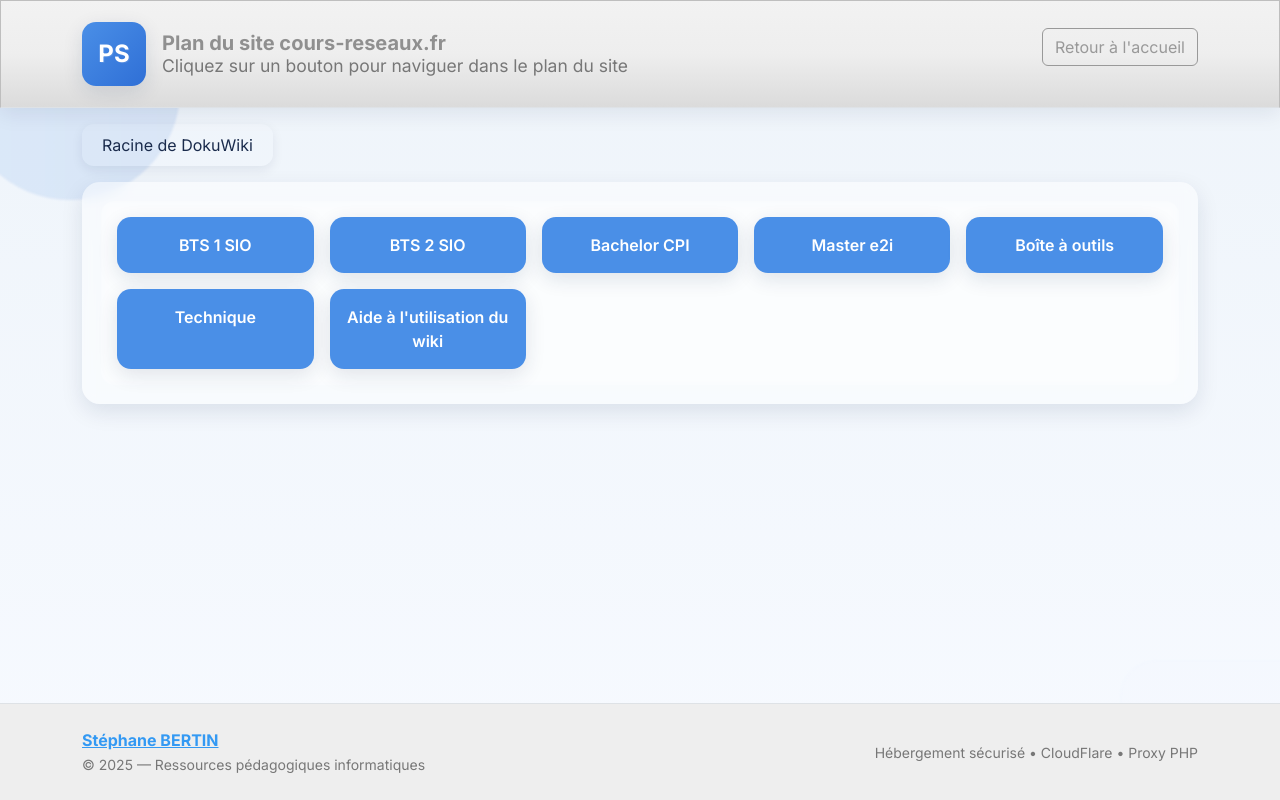
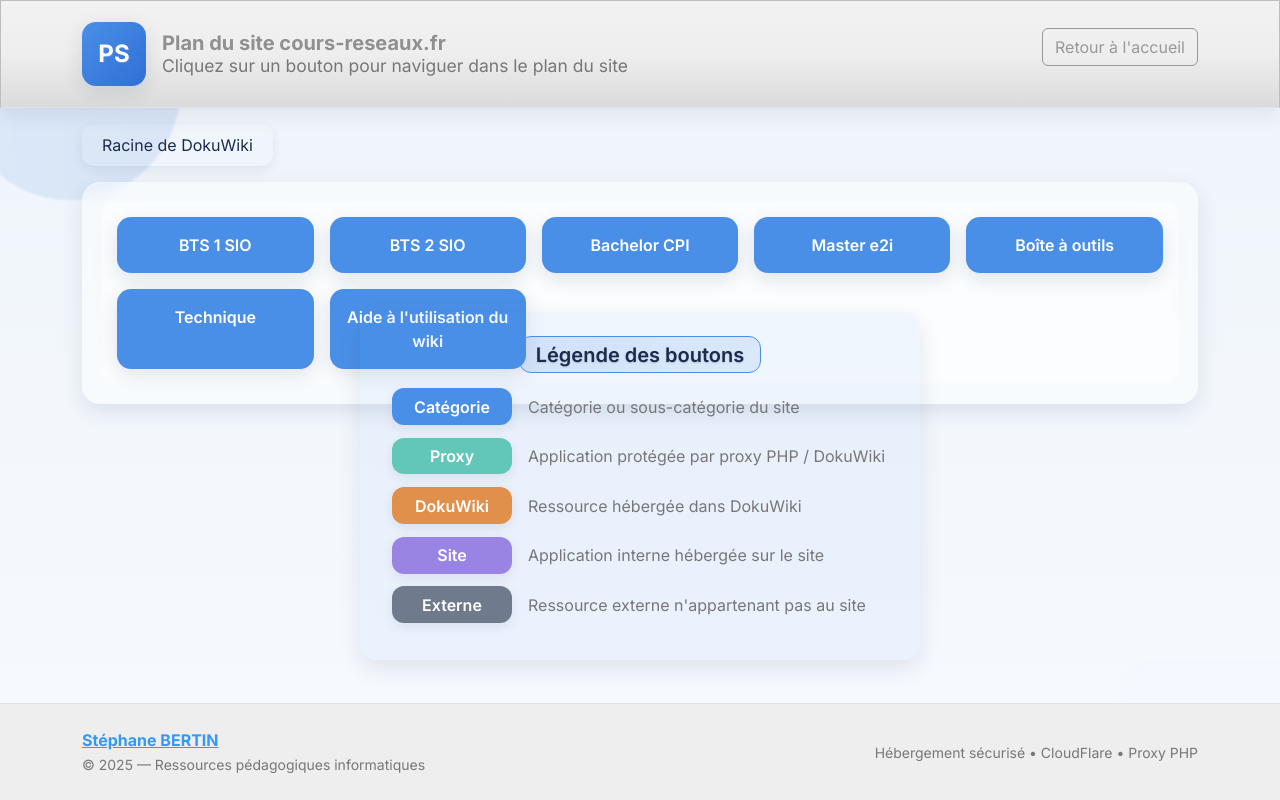
Before and after one commit to bertinstephane42/demo-hack, a PHP site: page /index/php/sitemap.php in a window 1280 px wide. Run offline with PHP 8.4, Linux system fonts and the light colour scheme; some libraries are stand-ins or nearby versions.

Commit message:
Add files via upload

```diff
--- a/index/php/sitemap.php
+++ b/index/php/sitemap.php
@@ -393,6 +393,126 @@ body{
 footer {
     margin-top: auto;
 }
+/* === Couleurs selon le type d'URL === */
+.item-proxy {
+    background: #62c7b8 !important;  /* vert menthe */
+}
+
+.item-doku {
+    background: #e0904a !important;  /* orange pastel légèrement assombri */
+}
+
+.item-site {
+    background: #9a84e3 !important;  /* violet pastel */
+}
+
+.item-external {
+    background: #6f7a8c !important;  /* gris ardoise bleuté */
+}
+
+/* Hover cohérent pour items */
+.item-proxy:hover    { background:#55b3a5 !important; }
+.item-doku:hover     { background:#cf7b36 !important; }
+.item-site:hover     { background:#826ed1 !important; }
+.item-external:hover { background:#5a6572 !important; }
+
+/* === Animation fade-in pour la légende === */
+@keyframes fadeInLegend {
+    0%   { opacity: 0; transform: translateY(15px); }
+    100% { opacity: 1; transform: translateY(0); }
+}
+
+/* === Légende centrée et harmonisée avec la charte === */
+#legendBox {
+    display: none;
+    position: absolute;
+    left: 50%;
+    transform: translateX(-50%) translateY(15px);
+    bottom: 12.5%;
+    width: 100%;
+    max-width: 560px;
+    margin: 2.5rem auto;
+    padding: 1.5rem 2rem;
+    background: rgba(74, 143, 231, 0.06);
+    border-radius: 16px;
+    box-shadow: 0 8px 22px rgba(10, 29, 66, 0.10);
+    text-align: center;
+    opacity: 0;
+    transition: opacity 0.6s ease, transform 0.6s ease;
+}
+
+/* Classe appliquée pour déclencher l'animation */
+#legendBox.show {
+    display: block;
+    opacity: 1;
+    transform: translateX(-50%) translateY(0);
+}
+
+#legendBox h3 {
+    display: inline-block;
+    padding: 0.35rem 1rem;
+    margin: 0 0 1rem 0;
+    border: 1px solid var(--brand);
+    border-radius: 12px;
+    background: rgba(74, 143, 231, 0.08);
+    font-size: 1.25rem;
+    font-weight: 600;
+    color: #1a2b4c;
+    text-align: center;
+    width: auto;
+    text-shadow: 0 1px 2px rgba(0,0,0,0.15);
+    background-image: linear-gradient(120deg, rgba(74,143,231,0.12), rgba(74,143,231,0.05));
+    transition: all 0.3s ease;
+}
+
+#legendBox h3:hover {
+    box-shadow: 0 4px 12px rgba(74,143,231,0.3);
+    transform: translateY(-2px);
+}
+
+/* Ligne de légende : bouton + description */
+.legend-row {
+    display: flex;
+    align-items: center;
+    gap: 1rem;
+    margin-bottom: 0.8rem;
+}
+
+/* Transition douce pour tous les boutons de légende */
+.legend-btn {
+    padding: 0.4rem 0.9rem;
+    border-radius: 12px;
+    font-weight: 600;
+    border: none;
+    color: white;
+    box-shadow: 0 4px 12px rgba(10, 29, 66, 0.08);
+    transition: all 0.3s ease; /* ajouté pour animation fluide */
+}
+
+/* Effet hover identique à celui du titre, uniquement pour les boutons */
+#legendBox .legend-btn:hover {
+    box-shadow: 0 4px 12px rgba(74,143,231,0.3);
+    transform: translateY(-2px);
+}
+
+/* Boutons de légende avec largeur fixe pour aligner les textes */
+#legendBox .legend-btn {
+    padding: 0.4rem 0.9rem;
+    border-radius: 12px;
+    font-weight: 600;
+    border: none;
+    color: white;
+    box-shadow: 0 4px 12px rgba(10, 29, 66, 0.08);
+    transition: all 0.3s ease;
+    width: 120px; /* largeur fixe basée sur le bouton le plus large */
+    text-align: center;
+}
+
+.legend-proxy    { background:#62c7b8; }
+.legend-doku     { background:#e0904a; }
+.legend-site     { background:#9a84e3; }
+.legend-external { background:#6f7a8c; }
+.legend-category { background: #4a8fe7; }
 </style>
 </head>
 <body class="d-flex flex-column">
@@ -436,6 +556,34 @@ footer {
             </div>
         </div>
     </div>
+	<div id="legendBox">
+		<h3 style="text-align:center; margin-bottom:15px; font-size:1.25rem; font-weight:600;">
+			Légende des boutons
+		</h3>
+		<div class="legend-row">
+			<button class="legend-btn legend-category">Catégorie</button>
+			<span>Catégorie ou sous-catégorie du site</span>
+		</div>
+		<div class="legend-row">
+			<button class="legend-btn legend-proxy">Proxy</button>
+			<span>Application protégée par proxy PHP / DokuWiki</span>
+		</div>
+
+		<div class="legend-row">
+			<button class="legend-btn legend-doku">DokuWiki</button>
+			<span>Ressource hébergée dans DokuWiki</span>
+		</div>
+
+		<div class="legend-row">
+			<button class="legend-btn legend-site">Site</button>
+			<span>Application interne hébergée sur le site</span>
+		</div>
+
+		<div class="legend-row">
+			<button class="legend-btn legend-external">Externe</button>
+			<span>Ressource externe n'appartenant pas au site</span>
+		</div>
+	</div>
 </div>
 
  <footer class="bg-light py-4 border-top">
@@ -526,6 +674,7 @@ function renderMenu(level, key=null){
             div.dataset.type = 'item';
             div.dataset.url = item.url;
             div.textContent = item.label;
+			classifyButton(div, item.url);
             container.appendChild(div);
         });
     } else if(level === 'items'){
@@ -540,9 +689,19 @@ function renderMenu(level, key=null){
             div.dataset.type = 'item';
             if(isClickable) div.dataset.url = item.url;
             div.textContent = item.label;
+			classifyButton(div, item.url);
             container.appendChild(div);
         });
     }
+
+	// --- Légende toujours visible avec animation (après ajout des boutons) ---
+    const legend = document.getElementById('legendBox');
+    legend.classList.remove('show');
+    legend.style.display = 'block';
+    void legend.offsetWidth; // forcer le reflow
+    setTimeout(() => {
+        legend.classList.add('show');
+    }, 200); // délai uniforme pour toutes les pages
 }
 
 // Gestion du clic sur les boutons
@@ -589,6 +748,23 @@ document.getElementById('backBtn').addEventListener('click', ()=>{
     }
 });
 
+function classifyButton(div, url){
+    if(!url) return;
+
+    if(url.includes('/proxy_user.php?tp=')){
+        div.classList.add('item-proxy');
+    }
+    else if(url.includes('/doku.php/')){
+        div.classList.add('item-doku');
+    }
+    else if(url.includes('cours-reseaux.fr')){
+        div.classList.add('item-site');
+    }
+    else {
+        div.classList.add('item-external');
+    }
+}
+
 // initial
 renderMenu('categories');
 </script>
```
